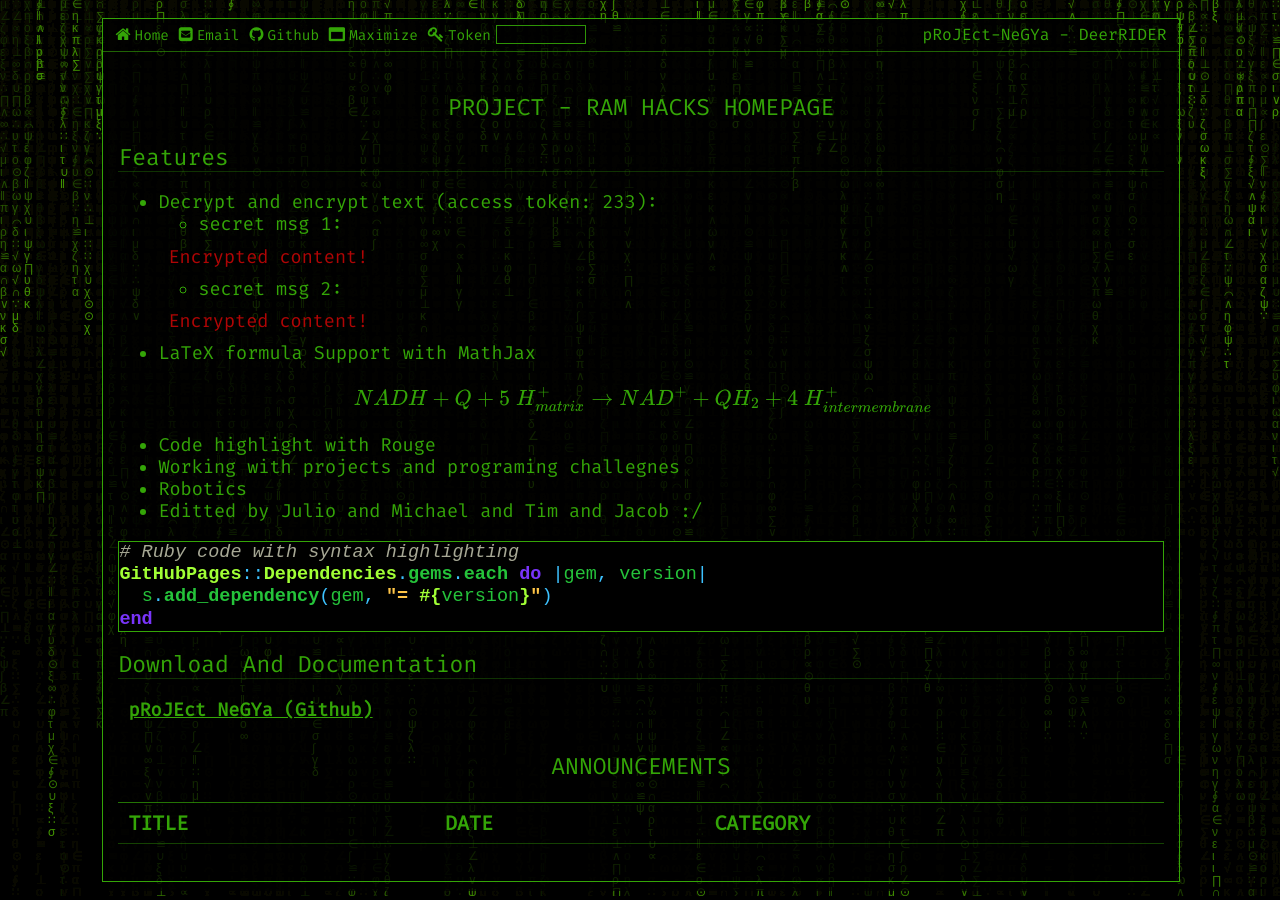
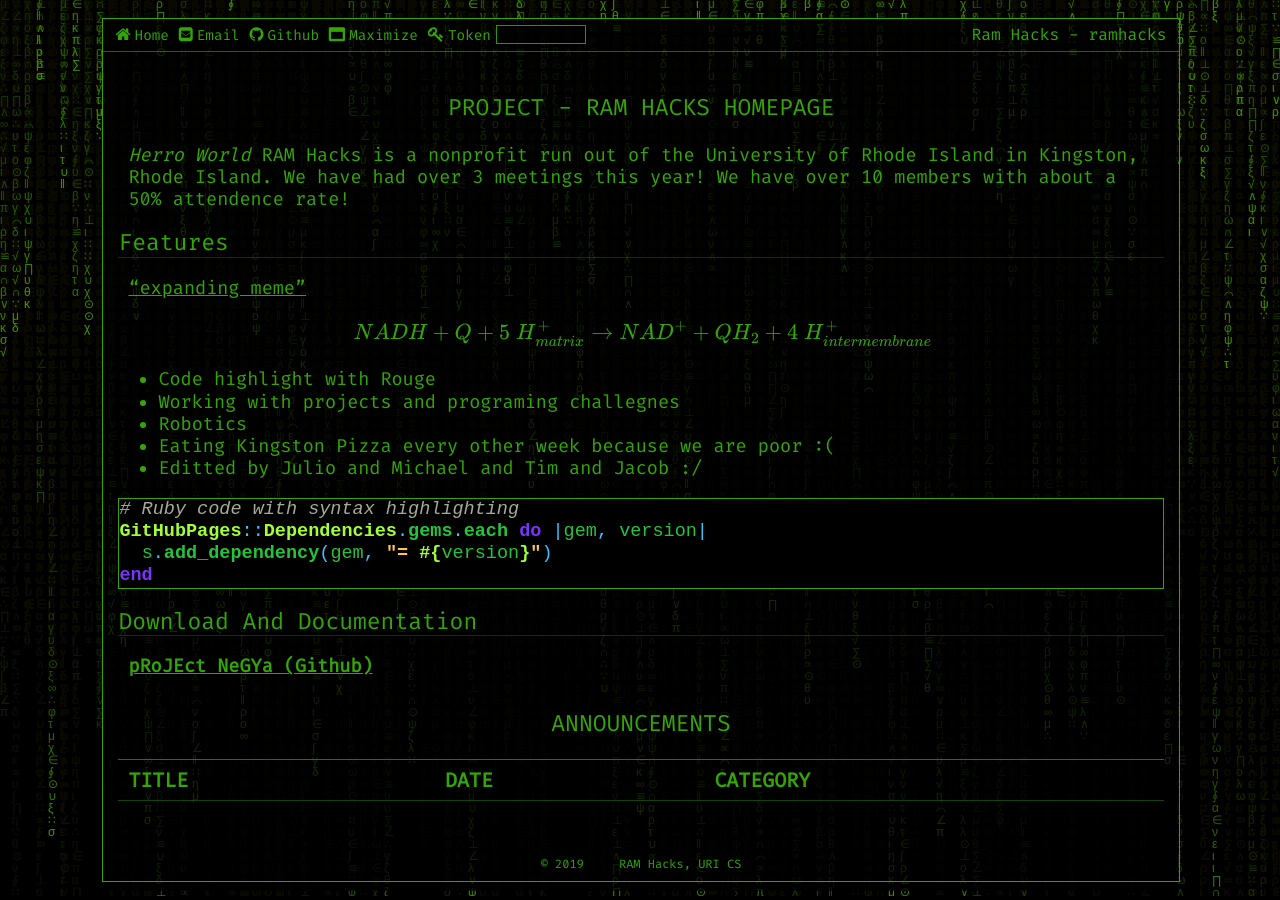
Before and after one commit to ramhacks/ramhacks.github.io, a Jekyll site: the page built from pages/index.md, in a window 1280 px wide. Built offline with Jekyll 4.4.1, drawn with Linux system fonts in a browser that asks for light colours; formulas are drawn with MathJax 3.

Commit message:
Redeploy

````diff
--- a/_config.yml
+++ b/_config.yml
@@ -1,7 +1,7 @@
 ## Settings
-title: pRoJEct-NeGYa
-owner: "DeerRIDER"
-url: "https://akiritsu.github.io"
+title: Ram Hacks
+owner: "ramhacks"
+url: "https://rhodyra.ms"
 baseurl: "/pRoJEct-NeGYa"
 permalink: /:title/
 description: ""
@@ -10,11 +10,11 @@ webrick:
   headers:
     Access-Control-Allow-Origin: "*"
 ## Global Variables
-email: "akiritsu@outlook.com"
-github: "akiritsu/pRoJEct-NeGYa"
+email: "ramhacks@etal.uri.edu"
+github: "ramhacks"
 # path to: css/, fonts/, img/ and js/
 assets_path: "/assets" # i.e. "/assets"
-statement: "Designed by DeerRIDER, All Rights Reserved"
+statement: "RAM Hacks, URI CS"
 # default max toc levels: 1 - 6 (h1 - h6)
 toc_level: 3
 # texts randomly displayed in background
--- a/pages/index.md
+++ b/pages/index.md
@@ -10,17 +10,13 @@ author: ""
 encrypted_text: true
 permalink: /
 ---
-
 # PROJECT - RAM HACKS HOMEPAGE
-
+*Herro World*
+RAM Hacks is a nonprofit run out of the University of Rhode Island in Kingston, Rhode Island. We have had over 3 meetings this year! We have over 10 members with about a 50% attendence rate!
 ##  Features
 
-* Decrypt and encrypt text (access token: 233):
-  * secret msg 1:
-  <p class="encrypted" id="/MZAf/PKx9jpw8/Jnp7XQQFki2ibGnArZP46W+keVThXquhWwFROEFnbY8eC57Tw==">Encrypted content!</p>
-  * secret msg 2:
-  <p class="encrypted" id="G7D+0370pNmixIP1j7teCg1jtm9XCdOWYFH61lcM0LYWlT0hB3rS9raIs=">Encrypted content!</p>
-* LaTeX formula Support with MathJax
+<a href = "https://drive.google.com/file/d/1tmve0uCf0T2ayfg01IcHxJUOEBNJpo_b/view?usp=sharing)"> "expanding meme" </a>
+
 
 $$
 NADH+Q+5\;H_{matrix}^{+}\rightarrow NAD^{+}+QH_{2}+4\;H_{intermembrane}^{+}\!
@@ -29,6 +25,7 @@ $$
 * Code highlight with Rouge
 * Working with projects and programing challegnes
 * Robotics
+* Eating Kingston Pizza every other week because we are poor :(
 * Editted by Julio and Michael and Tim and Jacob  :/
 
 ```ruby
````
Also changed, not shown: _posts/post1-2019.md (+1 -1 lines), 1 other file.
